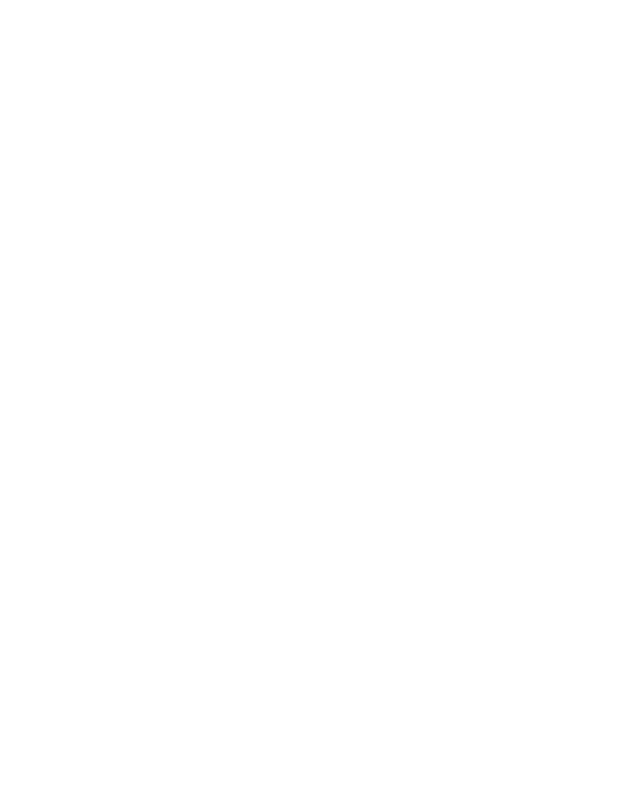
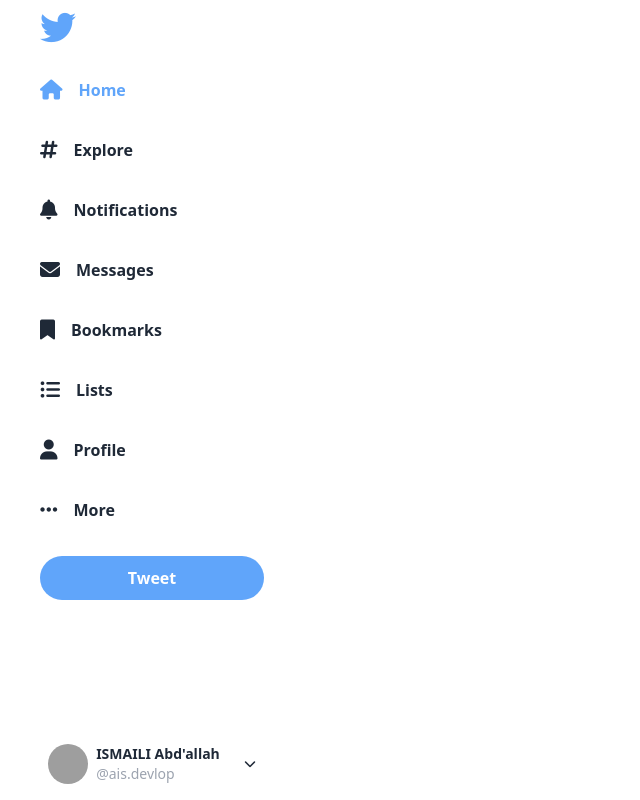
Before and after one commit to AbdallahIsmaili/twitter, a website: page index.html in a window 1280 px wide. Shown: the whole page, without its empty margins (0-640 px from the left). Drawn offline with Linux system fonts and the light colour scheme; grey boxes are pictures that could not be loaded.

Commit message:
nav section

```diff
--- a/index.html
+++ b/index.html
@@ -4,13 +4,83 @@
     <meta charset="UTF-8">
     <meta name="viewport" content="width=device-width, initial-scale=1.0">
     <title>Twitter Clone</title>
+    <link rel="stylesheet" href="https://cdnjs.cloudflare.com/ajax/libs/font-awesome/6.4.2/css/all.min.css" integrity="sha512-z3gLpd7yknf1YoNbCzqRKc4qyor8gaKU1qmn+CShxbuBusANI9QpRohGBreCFkKxLhei6S9CQXFEbbKuqLg0DA==" crossorigin="anonymous" referrerpolicy="no-referrer" />
     <link href="/dist/output.css" rel="stylesheet">
 </head>
 <body class="bg-white dark:bg-dim-900">
 
   <div class="container mx-auto h-screen flex xl:max-w-[1200px]">
 
-    <div class="xl:w-1/5 w-20 h-full flex flex-col xl:pr-4"></div>
+    <div class="xl:w-1/5 w-20 h-full flex flex-col xl:pr-4">
+
+        <a href="" class="link-active my-2">
+            <i class="fa-brands fa-twitter text-4xl"></i>
+        </a>
+
+        <nav class="mt-5">
+
+            <a href="" class="link-active mb-8">
+                <i class="fa-solid fa-house text-xl"></i>
+                <span class="icon">Home</span>
+            </a>
+
+            <a href="" class="link mb-8">
+                <i class="fa-solid fa-hashtag text-xl"></i>
+                <span class="icon">Explore</span>
+            </a>
+
+
+            <a href="" class="link mb-8">
+                <i class="fa-solid fa-bell text-xl"></i>
+                <span class="icon">Notifications</span>
+            </a>
+
+            <a href="" class="link mb-8">
+                <i class="fa-solid fa-envelope text-xl"></i>
+                <span class="icon">Messages</span>
+            </a>
+
+            <a href="" class="link mb-8">
+                <i class="fa-solid fa-bookmark text-xl"></i>
+                <span class="icon">Bookmarks</span>
+            </a>
+
+            <a href="" class="link mb-8">
+                <i class="fa-solid fa-list-ul text-xl"></i>
+                <span class="icon">Lists</span>
+            </a>
+
+            <a href="" class="link mb-8">
+                <i class="fa-solid fa-user text-xl"></i>
+                <span class="icon">Profile</span>
+            </a>
+
+            <a href="" class="link mb-8">
+                <i class="fa-solid fa-ellipsis text-xl"></i>
+                <span class="icon">More</span>
+            </a>
+
+        </nav>
+
+        <a href="" class="mx-auto w-11 h-11 xl:w-full flex items-center justify-center bg-blue-400 rounded-full text-white font-bold">
+            <i class="fa-solid fa-feather text-xl block xl:hidden"></i>
+            <span class="icon xl:ml-0">Tweet</span>
+        </a>
+
+        <div class="w-14 xl:w-full mx-auto mt-auto flex  justify-between mb-2 rounded-full p-2 cursor-pointer ">
+            <img class="w-10 h-10 rounded-full"
+              src="https://www.recordnet.com/gcdn/presto/2021/03/22/NRCD/9d9dd9e4-e84a-402e-ba8f-daa659e6e6c5-PhotoWord_003.JPG?width=660&height=425&fit=crop&format=pjpg&auto=webp" alt="" />
+            <div class="hidden xl:flex flex-col">
+              <h4 class="text-gray-800 dark:text-white font-bold text-sm">ISMAILI Abd'allah</h4>
+              <p class="text-gray-400 text-sm">@ais.devlop</p>
+            </div>
+
+            <i class="fa-solid fa-chevron-down text-xs hidden xl:flex items-center xl:ml-4 text-gray-800 dark:text-white">
+            </i>
+
+        </div>
+
+    </div>
 
     <div class="w-full xl:w-1/2 h-screen overflow-y-auto"></div>
 
--- a/input.css
+++ b/input.css
@@ -1,3 +1,17 @@
 @tailwind base;
 @tailwind components;
 @tailwind utilities;
+
+@layer components {
+    .link-active {
+        @apply flex justify-center items-center xl:justify-start text-blue-400;
+    }
+
+    .link {
+        @apply flex justify-center items-center xl:justify-start text-gray-800 dark:text-white hover:text-blue-400 dark:hover:text-blue-400 transition duration-300 ease-in-out;
+    }
+
+    .icon {
+        @apply hidden xl:block xl:ml-4 font-bold;
+    }
+}
```
Also changed, not shown: dist/output.css.
